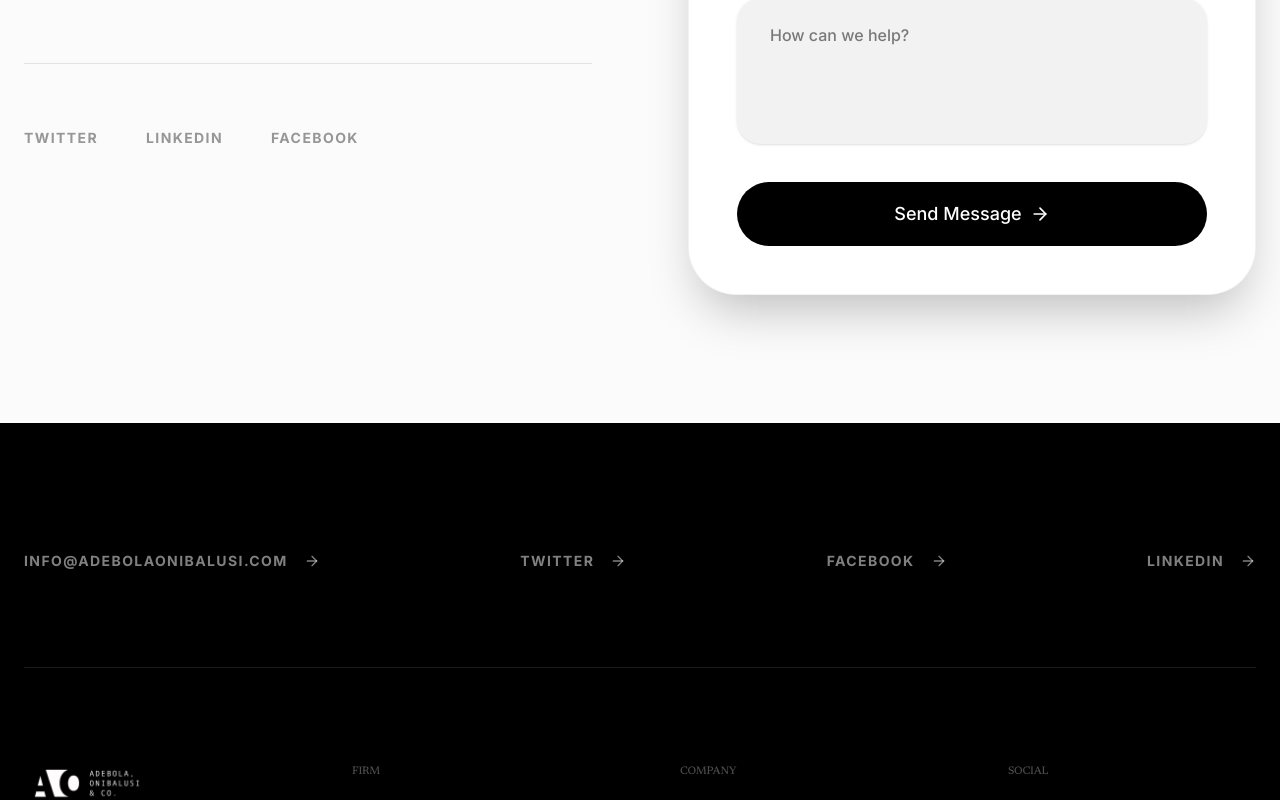
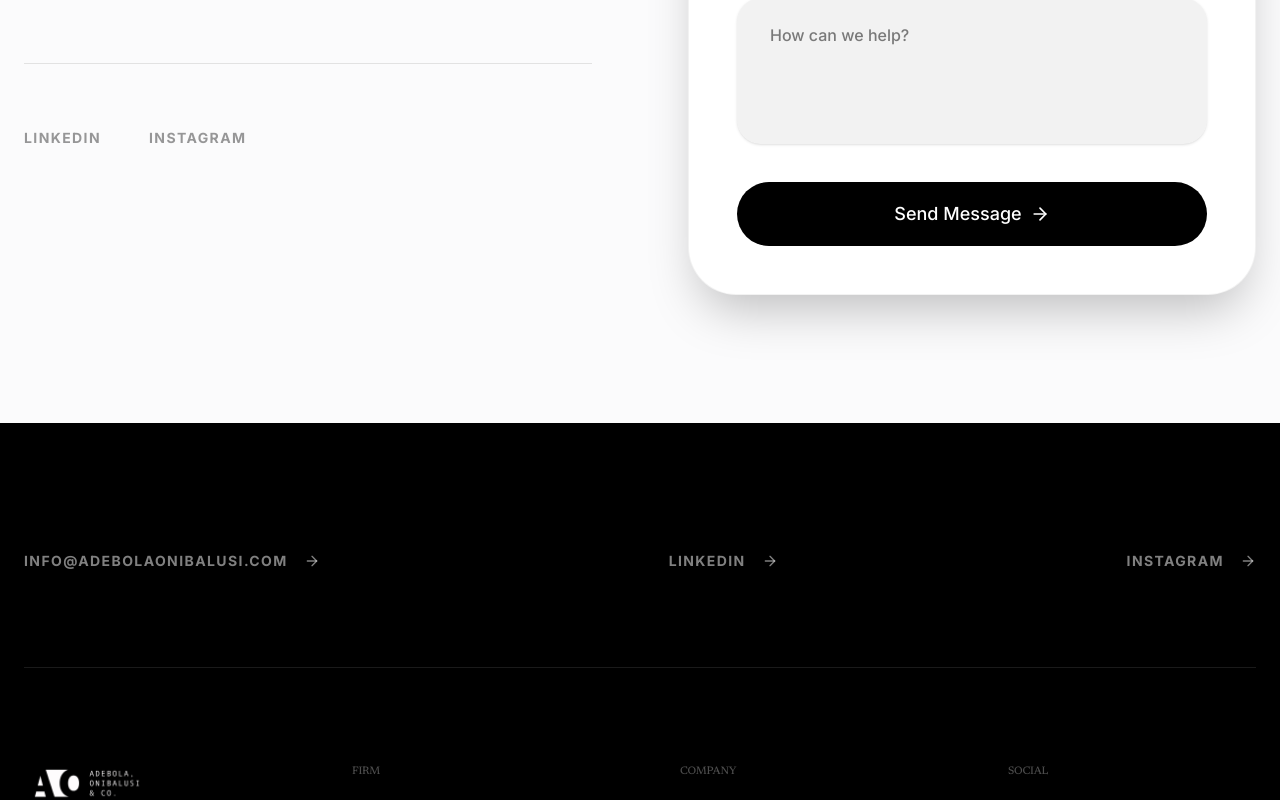
Before and after one commit to sherifferuks/adebolaonibalusi, a Next.js app: page /contact in a window 1280 px wide. Shown: the part 980-1780 px from the top of the page. Built offline with nearby package versions, Linux system fonts and the light colour scheme.

Commit message:
Update social links to LinkedIn and Instagram only across the site

```diff
--- a/src/app/contact/page.tsx
+++ b/src/app/contact/page.tsx
@@ -61,7 +61,7 @@ export default function ContactPage() {
 
                         <div className="pt-16 border-t border-dark/10">
                             <div className="flex items-center gap-12">
-                                {['Twitter', 'LinkedIn', 'Facebook'].map(social => (
+                                {['LinkedIn', 'Instagram'].map(social => (
                                     <a key={social} href="#" className="text-sm font-bold uppercase tracking-widest text-dark/40 hover:text-dark transition-colors">{social}</a>
                                 ))}
                             </div>
--- a/src/app/team/page.tsx
+++ b/src/app/team/page.tsx
@@ -3,7 +3,7 @@
 import React from 'react';
 import NextImage from 'next/image';
 import { Button } from '@/components/ui/Button';
-import { ArrowRight, Twitter, Linkedin, Mail } from 'lucide-react';
+import { ArrowRight, Instagram, Linkedin, Mail } from 'lucide-react';
 
 const teamMembers = [
     {
@@ -93,7 +93,7 @@ export default function TeamPage() {
                                     <Linkedin size={16} className="text-white/40 group-hover:text-white transition-colors" />
                                 </Button>
                                 <Button variant="ghost" size="sm" className="w-10 h-10 p-0 rounded-full border border-white/10">
-                                    <Twitter size={16} className="text-white/40 group-hover:text-white transition-colors" />
+                                    <Instagram size={16} className="text-white/40 group-hover:text-white transition-colors" />
                                 </Button>
                                 <Button variant="ghost" size="sm" className="w-10 h-10 p-0 rounded-full border border-white/10">
                                     <Mail size={16} className="text-white/40 group-hover:text-white transition-colors" />
--- a/src/components/sections/Footer.tsx
+++ b/src/components/sections/Footer.tsx
@@ -19,9 +19,8 @@ const footerLinks = {
         { name: 'Terms', href: '#' },
     ],
     Social: [
-        { name: 'Twitter', href: '#' },
         { name: 'LinkedIn', href: '#' },
-        { name: 'Facebook', href: '#' },
+        { name: 'Instagram', href: '#' },
     ]
 };
 
@@ -31,7 +30,7 @@ export const Footer: React.FC = () => {
             <div className="max-w-7xl mx-auto px-6">
                 {/* Top Contact Bar */}
                 <div className="flex flex-wrap justify-between items-center gap-12 pb-24 border-b border-white/10">
-                    {['info@adebolaonibalusi.com', 'Twitter', 'Facebook', 'LinkedIn'].map((item) => (
+                    {['info@adebolaonibalusi.com', 'LinkedIn', 'Instagram'].map((item) => (
                         <Link
                             key={item}
                             href="#"
```
